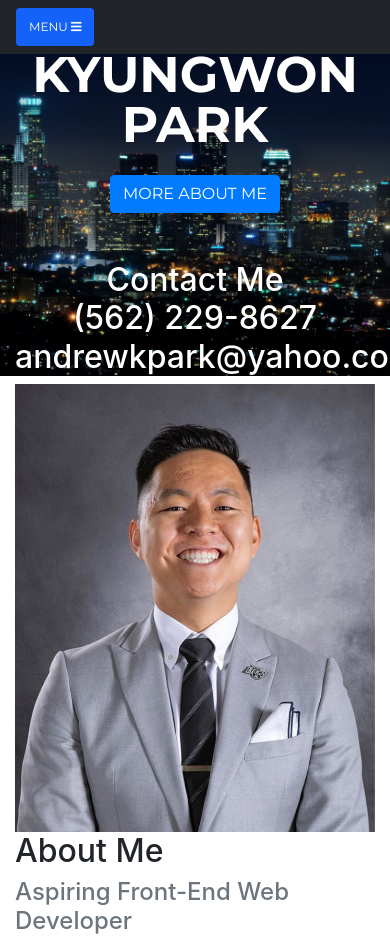
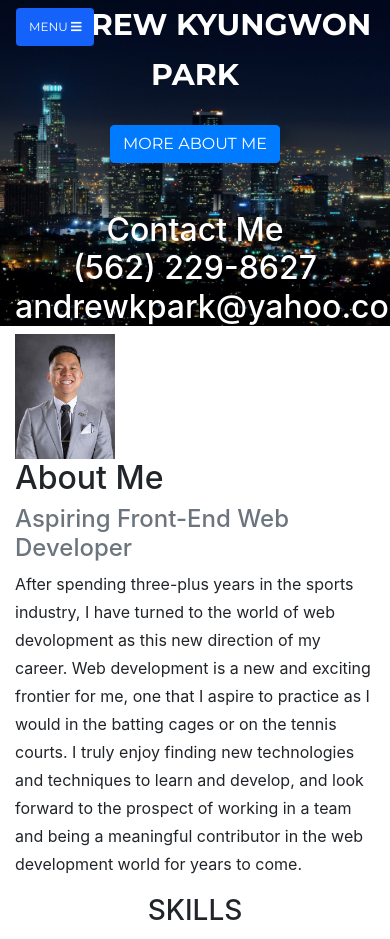
Before and after one commit to andrewkyungwonpark/my-portfolio, a website with bundled scripts: page start/index.html in a window 390 px wide. Shown: the top 939 px of the page. Built offline with nearby package versions, Linux system fonts and the light colour scheme; a web font is replaced by a local one.

Commit message:
changed spacing, fixed some colors

```diff
--- a/start/css/agency.css
+++ b/start/css/agency.css
@@ -54,6 +54,11 @@ section h3.section-subheading {
   font-family: 'Droid Serif', -apple-system, BlinkMacSystemFont, 'Segoe UI', Roboto, 'Helvetica Neue', Arial, sans-serif, 'Apple Color Emoji', 'Segoe UI Emoji', 'Segoe UI Symbol', 'Noto Color Emoji';
 }
 
+@media (min-width: 375px) {
+  html {
+    font-size: 2rem;
+  }
+}
 @media (min-width: 768px) {
   section {
     padding: 150px 0;
@@ -108,10 +113,6 @@ img::-moz-selection {
   background: transparent;
 }
 
-#mainNav {
-  background-color: #212529;
-}
-
 #mainNav .navbar-toggler {
   font-size: 12px;
   right: 0;
@@ -123,6 +124,11 @@ img::-moz-selection {
   font-family: 'Montserrat', -apple-system, BlinkMacSystemFont, 'Segoe UI', Roboto, 'Helvetica Neue', Arial, sans-serif, 'Apple Color Emoji', 'Segoe UI Emoji', 'Segoe UI Symbol', 'Noto Color Emoji';
 }
 
+#mainNav{
+  color: black;
+  text-shadow: 0 0 1px white, 0 0 1px white, 0 0 1px white, 0 0 1px white;
+}
+
 #mainNav .navbar-brand {
   color: #fed136;
   font-family: 'Kaushan Script', -apple-system, BlinkMacSystemFont, 'Segoe UI', Roboto, 'Helvetica Neue', Arial, sans-serif, 'Apple Color Emoji', 'Segoe UI Emoji', 'Segoe UI Symbol', 'Noto Color Emoji';
@@ -130,6 +136,7 @@ img::-moz-selection {
 
 #mainNav .navbar-brand.active, #mainNav .navbar-brand:active, #mainNav .navbar-brand:focus, #mainNav .navbar-brand:hover {
   color: #fec503;
+  text-shadow: 0 0 1px black, 0 0 1px black, 0 0 1px black, 0 0 1px black;
 }
 
 #mainNav .navbar-nav .nav-item .nav-link {
--- a/start/index.html
+++ b/start/index.html
@@ -4,7 +4,7 @@
 <head>
 
   <meta charset="utf-8">
-  <meta name="viewport" content="width=device-width, initial-scale=1, shrink-to-fit=no">
+  <meta name="viewport" content="width=device-width, initial-scale=1, maximum-scale=1, user-scalable=no">
   <meta name="description" content="">
   <meta name="author" content="">
 
@@ -20,9 +20,9 @@
 
 </head>
 
-<body id="page-top">
+<body class="container-fluid pl-0 pr-0" id="page-top">
   <nav class="navbar navbar-expand-lg navbar-dark fixed-top" id="mainNav">
-    <div class="container">
+    <div class="container-fluid">
       <button class="navbar-toggler navbar-toggler-right" type="button" data-toggle="collapse"
         data-target="#navbarResponsive" aria-controls="navbarResponsive" aria-expanded="false"
         aria-label="Toggle navigation">
@@ -47,8 +47,9 @@
       </div>
     </div>
   </nav>
+  <div class="container-fluid pl-0 pr-0">
     <header class="masthead">
-    <div class="container">
+      <div class="container-fluid">
         <section id="home">
           <div class="intro-text">
             <div class="intro-heading text-uppercase">Andrew Kyungwon Park</div>
@@ -64,9 +65,9 @@
       </div>
     </header>
     <section class="pt-50 pb-50" id="about">
-    <div class="container">
+      <div class="container-fluid">
         <div class="row">
-        <div class="col-lg-4">
+          <div class="col-lg-4 col-md-4 col-4">
             <div class="my-img">
               <img src="img/about/andrew-park.png" class="img-fluid" alt="Andrew Park">
             </div>
@@ -86,10 +87,9 @@
                 meaningful contributor in the web development world for years to come.
               </p>
             </div>
-        </div>
             <div class="col-lg-12">
               <section id="services">
-            <div class="container">
+                <div class="container-fluid">
                   <div class="row">
                     <div class="col-lg-12 text-center">
                       <h3 class="section-heading text-uppercase">Skills</h3>
@@ -144,9 +144,10 @@
             </div>
           </div>
         </div>
+      </div>
     </section>
     <section class="bg-light" id="portfolio">
-    <div class="container">
+      <div class="container-fluid">
         <div class="row">
           <div class="col-lg-12 text-center">
             <h2 class="section-heading text-uppercase">Portfolio</h2>
@@ -215,7 +216,7 @@
       </div>
     </section>
     <footer>
-    <div class="container">
+      <div class="container-fluid">
         <div class="row">
           <div class="col-md-4">
             <span class="copyright">Copyright &copy; Andrew Kyungwon Park 2020</span>
@@ -244,6 +245,7 @@
         </div>
       </div>
     </footer>
+  </div>
   <script src="vendor/jquery/jquery.min.js"></script>
   <script src="vendor/bootstrap/js/bootstrap.bundle.min.js"></script>
   <script src="vendor/jquery-easing/jquery.easing.min.js"></script>
```
Also changed, not shown: start/css/agency.min.css. Lines whose indentation alone changed are shown as unchanged.
